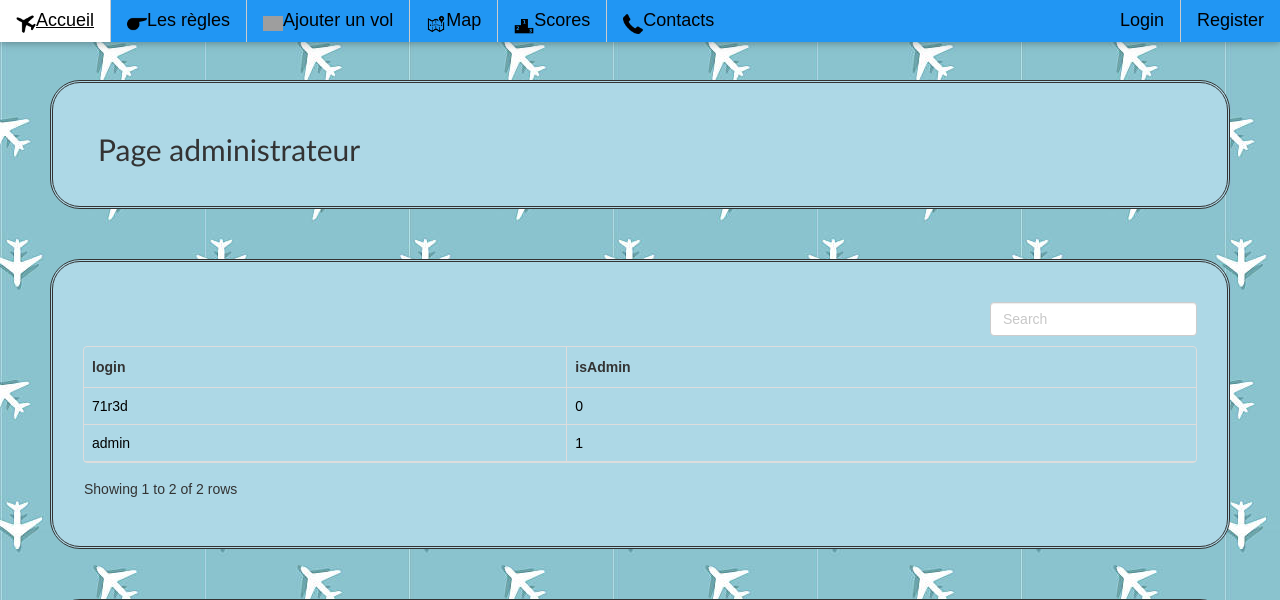
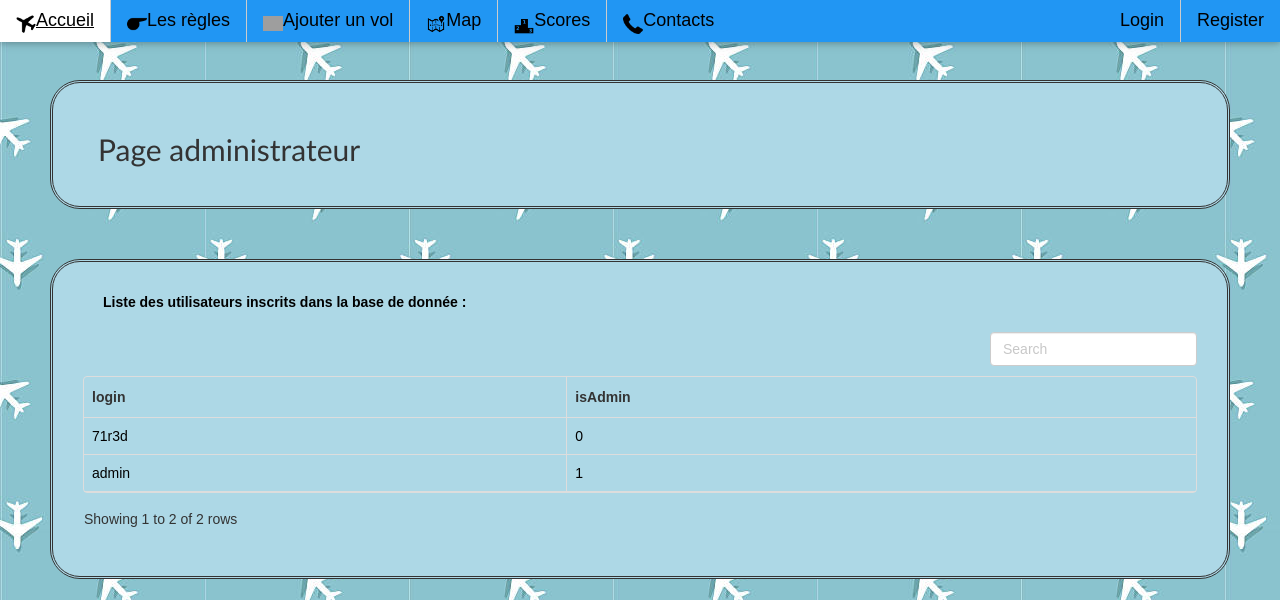
Before and after one commit to avaret/beweb2017, a PHP site: page /beweb2017/php/pageadmin.php in a window 1280 px wide. Shown: the top 600 px of the page. Run offline with PHP 8.4, Linux system fonts and the light colour scheme; data comes from the database, SQL or seed files in the repository; some web fonts are replaced; grey boxes are pictures that could not be loaded.

Commit message:
Modif mineures page admin

```diff
--- a/php/pageadmin.php
+++ b/php/pageadmin.php
@@ -11,6 +11,7 @@ echo navbar();
 <div class="remplissage"> <h2> Page administrateur</h2> </div>
 
 <div class="remplissage">
+  <p> <b> Liste des utilisateurs inscrits dans la base de donnée : </b>
 <table class="table table-inverse" data-toggle="table" data-search="true" data-pagination="true" data-page-size="20">
   <thead>
     <tr>
@@ -62,9 +63,9 @@ echo navbar();
 
  </p>
 
-  <p> <u> Attention : le bouton suivant efface complètement la base de données. Ne cliquez dessus que si vous savez ce que vous faites ! </u>
-    <br/> <button onclick="if(confirm('Etes-vous sûr de vouloir détruire la base de donnée et tout son contenu ??')) { alert('Destruction à la fermeture de cette fenêtre...'); location.href='/beweb2017/php/gestion_bdd.php'; } "> DROP DATABASE ; </button>
-    <br/> <button disabled='true' onclick="if(confirm('Etes-vous sûr de vouloir détruire la base de donnée et tout son contenu ??')) { location.href='/beweb2017/php/gestion_bdd.php?do=reset';} "> (RE)CREATE DATABASE ; </button>
+  <p> <u> Attention : le bouton suivant efface complètement la base de données. Ne cliquez dessus que si vous savez ce que vous faites ! </u> </p>
+  <p>  <br/> <button onclick="if(confirm('Etes-vous sûr de vouloir détruire la base de donnée et tout son contenu ??')) { alert('Destruction à la fermeture de cette fenêtre...'); location.href='/beweb2017/php/gestion_bdd.php'; } "> DROP DATABASE ; </button>
+    <!-- br/> <button disabled='true' onclick="if(confirm('Etes-vous sûr de vouloir détruire la base de donnée et tout son contenu ??')) { location.href='/beweb2017/php/gestion_bdd.php?do=reset';} "> (RE)CREATE DATABASE ; </button -->
    </p>
 </div>
 
```
